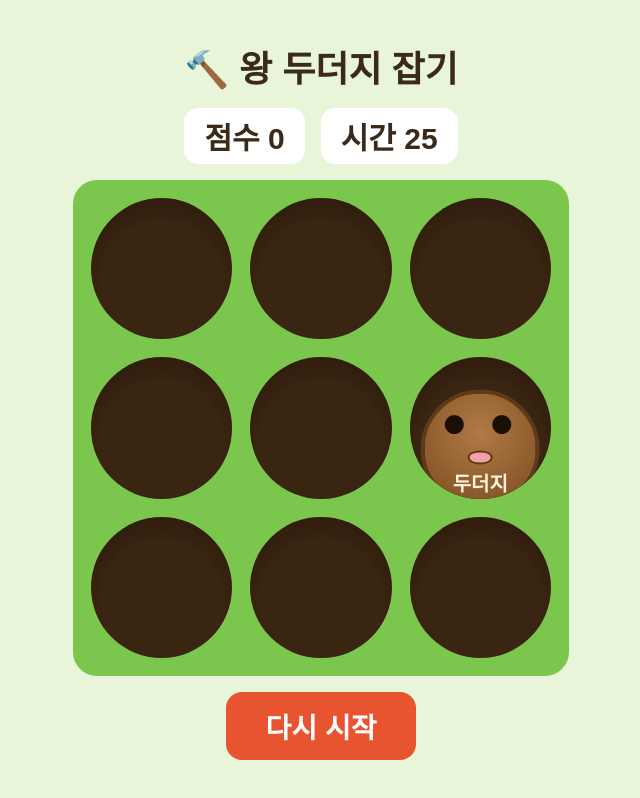
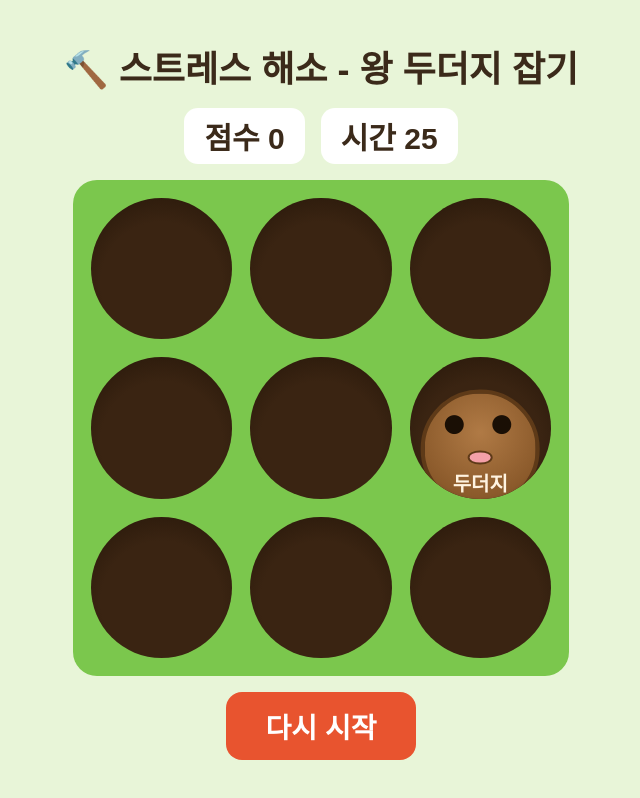
Before and after one commit to cccbbbsss1126/catch, a plain HTML site: page index.html in a window 1280 px wide. Shown: the whole page, without its empty margins (319-959 px from the left). Drawn offline with Linux system fonts and the light colour scheme.

Commit message:
웹앱 올리기

```diff
--- a/index.html
+++ b/index.html
@@ -156,7 +156,7 @@
 </style>
 </head>
 <body>
-  <h1>🔨 왕 두더지 잡기</h1>
+  <h1>🔨 스트레스 해소 - 왕 두더지 잡기</h1>
 
   <div class="status">
     <div>점수 <span id="score">0</span></div>
```
